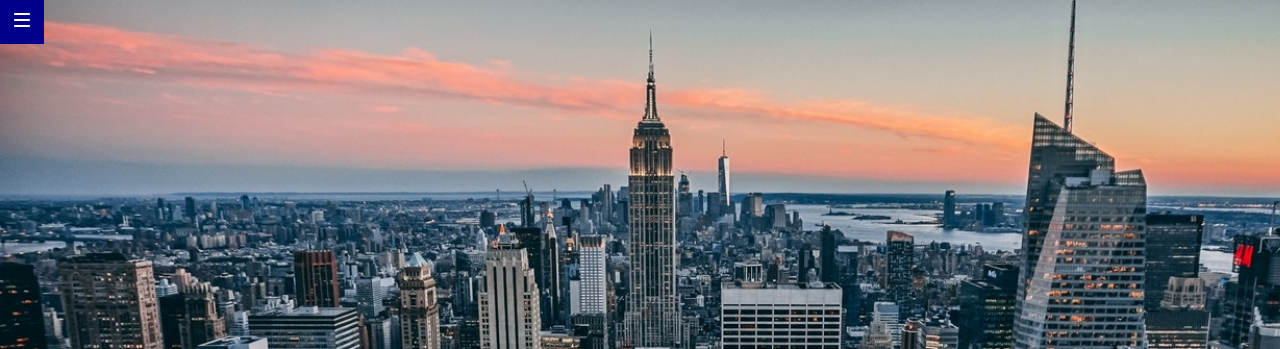
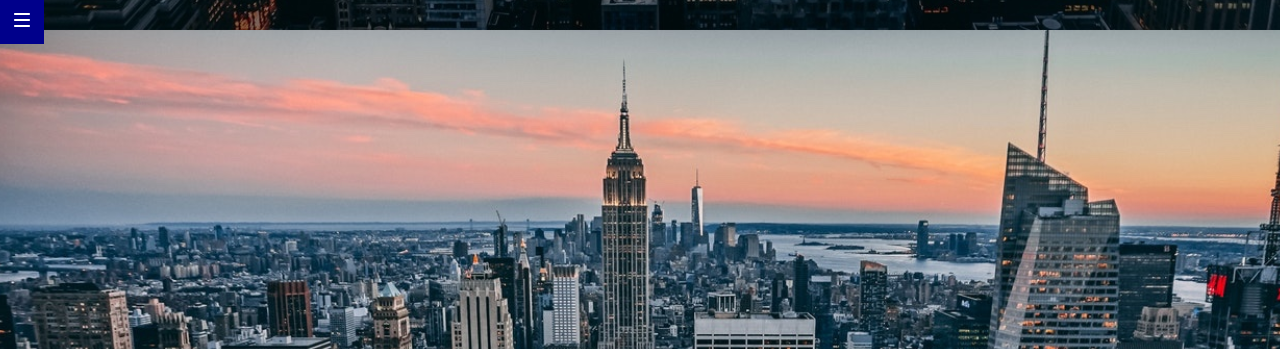
Before and after one commit to ana-arribas/evaluacion-final-modulo-1-ana-arribas, a website: page docs/index.html in a window 1280 px wide. Shown: the top 349 px of the page. Drawn offline with nearby package versions, Linux system fonts and the light colour scheme; files that its build step writes are made by us from their sources.

Commit message:
Background image position

```diff
--- a/_src/assets/scss/layout/_header.scss
+++ b/_src/assets/scss/layout/_header.scss
@@ -3,6 +3,7 @@
         background: url(../images/cover.jpg);
         height: 100vh;
         background-size: cover;
+        background-position: center 30px;
         color: $white;
         display: flex;
         flex-direction: column;
```
Also changed, not shown: public/assets/css/main.css, 1 other file.
